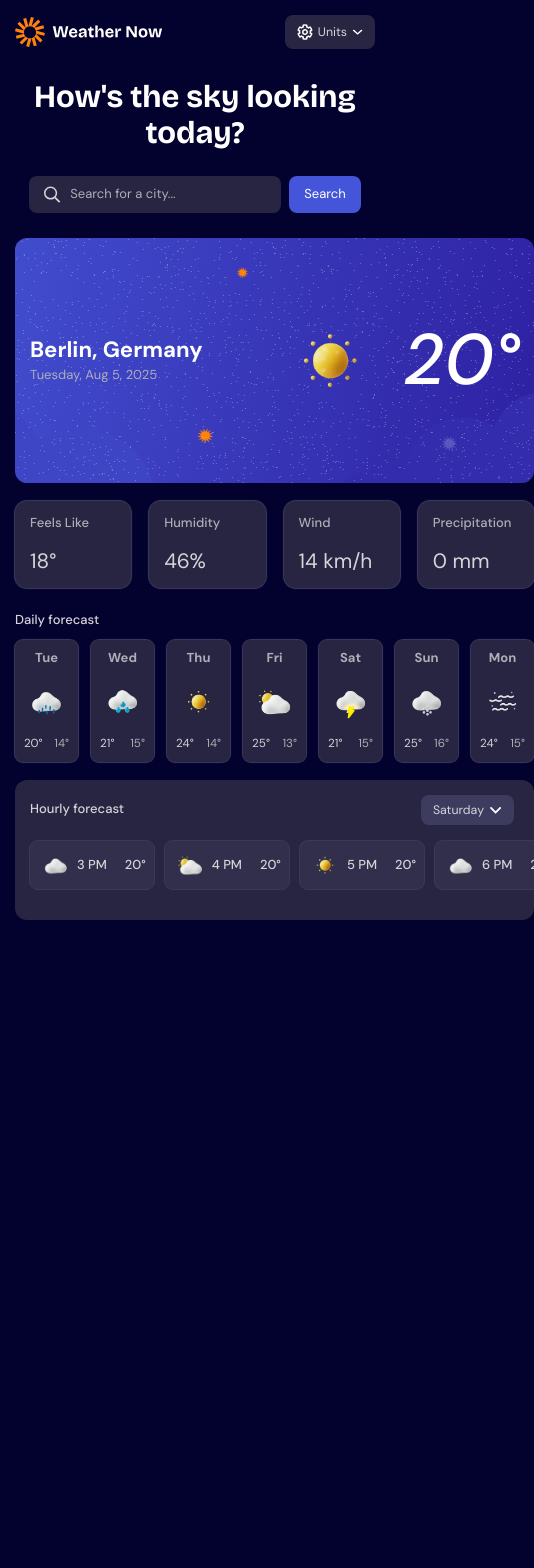
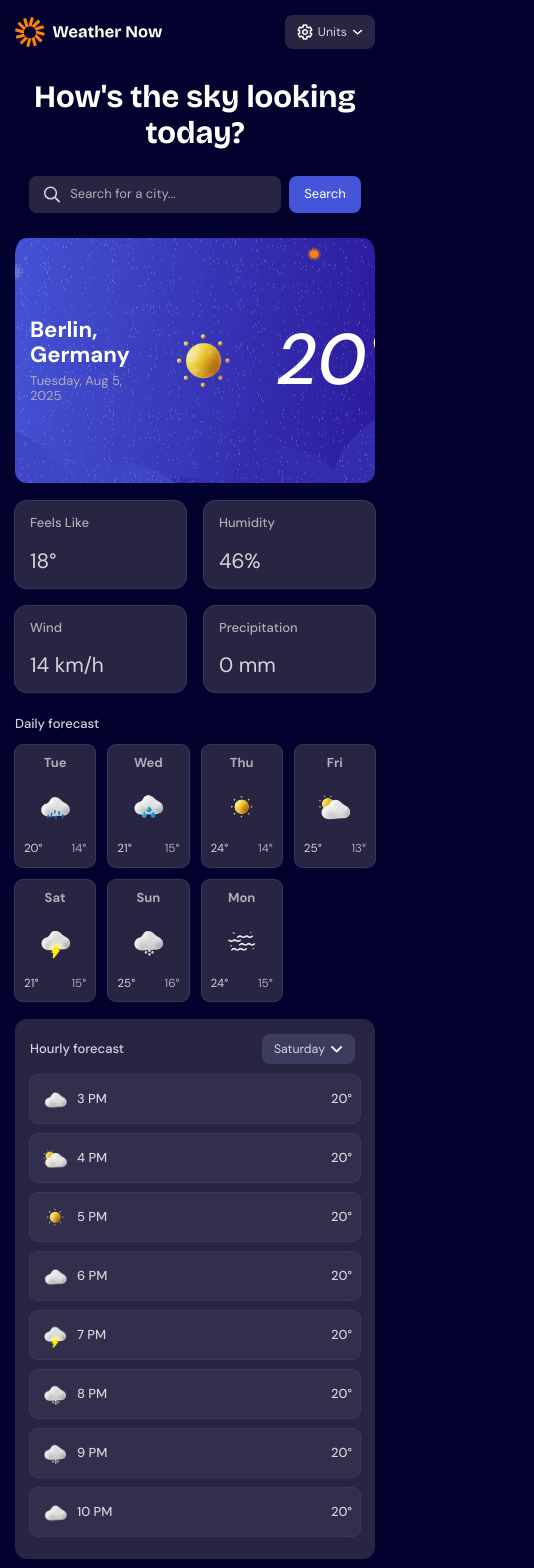
Before and after one commit to A-Awad1/Weather-Application, a React (Vite) app: page / in a window 390 px wide. Shown: the top 1568 px of the page, 534 px wide, since content can reach past the window. Before the commit the page ends 935 px from the top, so only its background shows below. Built offline with nearby package versions, Linux system fonts and the light colour scheme.

Commit message:
updates in responsive

```diff
--- a/src/components/AppContent/ConnectSuccess/CurrentInfo.scss
+++ b/src/components/AppContent/ConnectSuccess/CurrentInfo.scss
@@ -11,10 +11,16 @@ section.current-info {
       @extend %between-flex;
       gap: inherit;
       background: {
-        image: url(/bg-today-large.svg);
+        image: url(/bg-today-small.svg);
         repeat: no-repeat;
         size: cover;
-        position: center;
+        position: 33% 33%;
+      }
+      @include xSmall {
+        background-position: 10% 10%;
+      }
+      @include small {
+        background-image: url(/bg-today-large.svg);
       }
       > div {
         display: flex;
@@ -51,9 +57,13 @@ section.current-info {
     }
     &.detailed-info {
       display: grid;
-      grid-template-columns: repeat(4, 1fr);
+      grid-template-columns: repeat(2, 1fr);
       gap: inherit;
+      @include small {
+        grid-template-columns: repeat(4, 1fr);
+      }
       > div {
+        white-space: nowrap;
         background-color: colors.$main-bg;
         border-radius: $main-border-radius;
         padding: 15px;
--- a/src/components/AppContent/ConnectSuccess/DailyForecast.scss
+++ b/src/components/AppContent/ConnectSuccess/DailyForecast.scss
@@ -11,8 +11,11 @@ article.daily-forecast {
     }
     div {
       display: grid;
-      grid-template-columns: repeat(7, 1fr);
+      grid-template-columns: repeat(auto-fill, minmax(70px, 1fr));
       gap: inherit;
+      @include small {
+        grid-template-columns: repeat(7, 1fr);
+      }
       > div {
         border-radius: $second-border-radius;
         background-color: colors.$main-bg;
--- a/src/components/AppContent/ConnectSuccess/HourlyForecast.scss
+++ b/src/components/AppContent/ConnectSuccess/HourlyForecast.scss
@@ -4,9 +4,13 @@ article.hourly-forecast {
   padding: 15px 0;
   display: flex;
   flex-direction: column;
-  grid-column: 2 span;
-  height: 140px;
-  gap: 15px;
+  height: 540px;
+  gap: 10px;
+  @include small {
+    grid-column: 2 span;
+    height: 140px;
+    gap: 15px;
+  }
   @include large {
     grid-column: 1 span;
     height: auto;
@@ -33,6 +37,10 @@ article.hourly-forecast {
       padding: 1px 15px;
       display: flex;
       gap: 11px;
+      flex-direction: column;
+      @include small {
+        flex-direction: row;
+      }
       @include large {
         flex-direction: column;
       }
@@ -51,7 +59,10 @@ article.hourly-forecast {
         span {
           font-weight: 500;
           &:last-of-type {
-            margin-left: 13px;
+            margin-left: auto;
+            @include small {
+              margin-left: 13px;
+            }
             @include large {
               margin-left: auto;
             }
--- a/src/components/AppContent/ConnectSuccess/index.scss
+++ b/src/components/AppContent/ConnectSuccess/index.scss
@@ -15,9 +15,11 @@ section.connect-success {
     }
     div.result-info {
       display: grid;
-      gap: 18px;
+      grid-template-columns: 1fr;
+      gap: 18px 0;
       @include large {
         grid-template-columns: repeat(3, 1fr);
+        gap: 18px;
       }
       > div:first-child {
         grid-column: 1/3;
```
